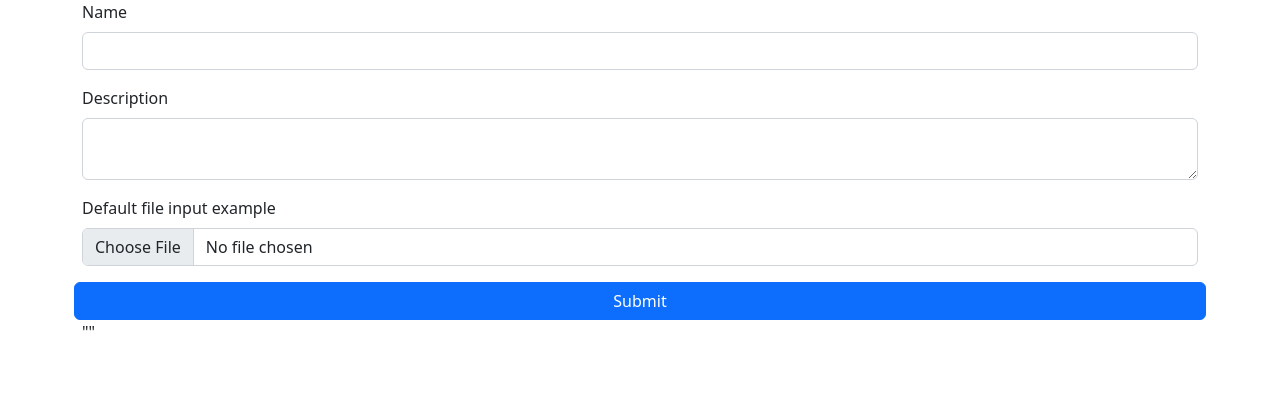
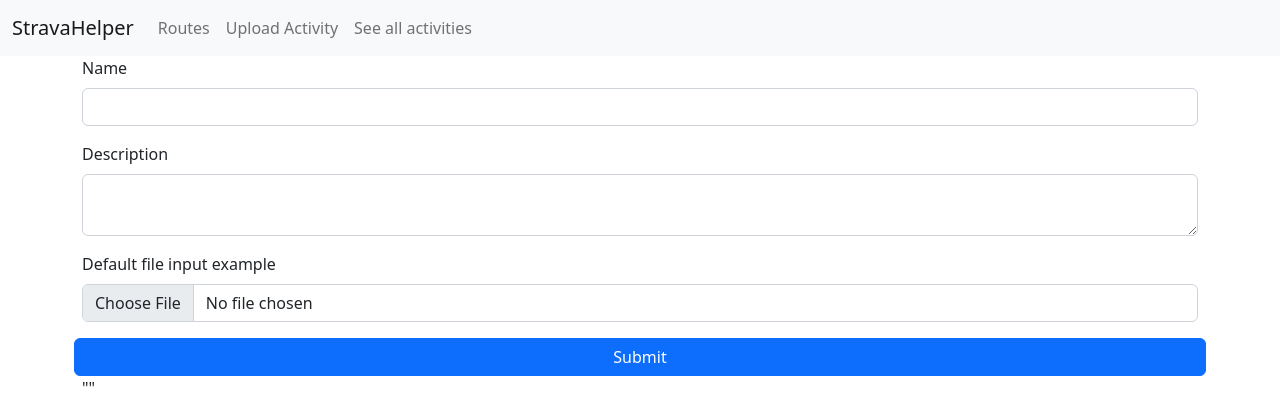
Before and after one commit to meyerjo/strava-routes-downloader, a Flask app: template src/templates/show_upload.html in a window 1280 px wide. Shown: the top 420 px of the page. Run offline with Flask 2, Linux system fonts and the light colour scheme; the template is opened without the code that fills it, so the values that code supplies are empty; some libraries are stand-ins or nearby versions.

Commit message:
adding navigation stuff

```diff
--- a/src/app.py
+++ b/src/app.py
@@ -20,6 +20,9 @@
 from utils.gpx import reverse_gpx_trackpts
 
 import os
+
+import tempfile
+UPLOAD_FILE = tempfile.gettempdir()
 
 print(os.getcwd())
 
@@ -218,12 +221,10 @@
     return render_template("map.html")
 
 
-import tempfile
-UPLOAD_FILE = tempfile.gettempdir()
-
 @app.route("/upload", methods=['GET', 'POST'])
 def show_upload_page():
     update_token()
+    response_obj = None
     if request.method == "POST":
         print(request.files)
         print(request.form['activity_name'])
@@ -248,13 +249,12 @@
             print(f"response.text", response.text)
             response_obj = json.loads(response.text)
 
-    return render_template("show_upload.html", context={
-        "response": response_obj
-    })
+    return render_template("show_upload.html", response=response_obj)
 
 
 @app.route("/activities", methods=["GET", "POST"])
 def load_activities():
+    update_token()
     if request.method == "POST":
         id_of_activity = request.form['toggle']
         response = requests.put(
--- a/src/templates/base.html
+++ b/src/templates/base.html
@@ -29,6 +29,7 @@
 </head>
 <body {% block extra_body_header %}{% endblock %}>
 {% block navigation %}
+    {% include "navigation.html" %}
 {% endblock %}
 {% block body %}
 {% endblock %}
--- a/src/templates/index.html
+++ b/src/templates/index.html
@@ -1,4 +1,6 @@
 {% extends "base.html" %}
+
+{% block active_index_page %}active{% endblock %}
 
 {% block extra_header %}
 
--- a/src/templates/map.html
+++ b/src/templates/map.html
@@ -66,7 +66,7 @@
 {% block extra_body_header %}style="margin:0"{% endblock %}
 
 {% block navigation %}
-<div id="header">
+    <div id="header">
         <nav class="navbar navbar-expand-lg bg-light">
             <div class="container-fluid">
                 <a class="navbar-brand" href="#" id="locate" title="Locate your device">
--- /dev/null
+++ b/src/templates/navigation.html
@@ -0,0 +1,21 @@
+<nav class="navbar navbar-expand-lg bg-light">
+  <div class="container-fluid">
+    <a class="navbar-brand" href="{{ url_for("index") }}">StravaHelper</a>
+    <button class="navbar-toggler" type="button" data-bs-toggle="collapse" data-bs-target="#navbarNavigationStrava" aria-controls="navbarNavigationStrava" aria-expanded="false" aria-label="Toggle navigation">
+      <span class="navbar-toggler-icon"></span>
+    </button>
+    <div class="collapse navbar-collapse" id="navbarNavigationStrava">
+      <ul class="navbar-nav me-auto mb-2 mb-lg-0">
+        <li class="nav-item">
+          <a class="nav-link" aria-current="page" href="{{ url_for("index") }}">Routes</a>
+        </li>
+        <li class="nav-item">
+          <a class="nav-link" href="{{ url_for("show_upload_page") }}">Upload Activity</a>
+        </li>
+        <li class="nav-item">
+          <a class="nav-link" href="{{ url_for( "load_activities") }}">See all activities</a>
+        </li>
+      </ul>
+    </div>
+  </div>
+</nav>
--- a/src/templates/show_upload.html
+++ b/src/templates/show_upload.html
@@ -1,5 +1,5 @@
 {% extends "base.html" %}
-
+{% block active_activity_index %}active{% endblock %}
 {% block body %}
 <div class="container">
     <form class="row g-3" method="post" enctype="multipart/form-data">
@@ -18,6 +18,14 @@
         <button type="submit" class="btn btn-primary">Submit</button>
     </form>
 
-    {{ response|tojson }}
+    {% if response is none %}
+    {% else %}
+        {{ response|tojson }}
+    {% endif %}
 </div>
 {% endblock %}
+
+{% block body_script %}
+<script src="https://cdn.jsdelivr.net/npm/bootstrap@5.2.1/dist/js/bootstrap.bundle.min.js" integrity="sha384-u1OknCvxWvY5kfmNBILK2hRnQC3Pr17a+RTT6rIHI7NnikvbZlHgTPOOmMi466C8" crossorigin="anonymous"></script>
+
+{% endblock %}
```
Also changed, not shown: src/templates/show_activities.html (+6 -1 lines).
